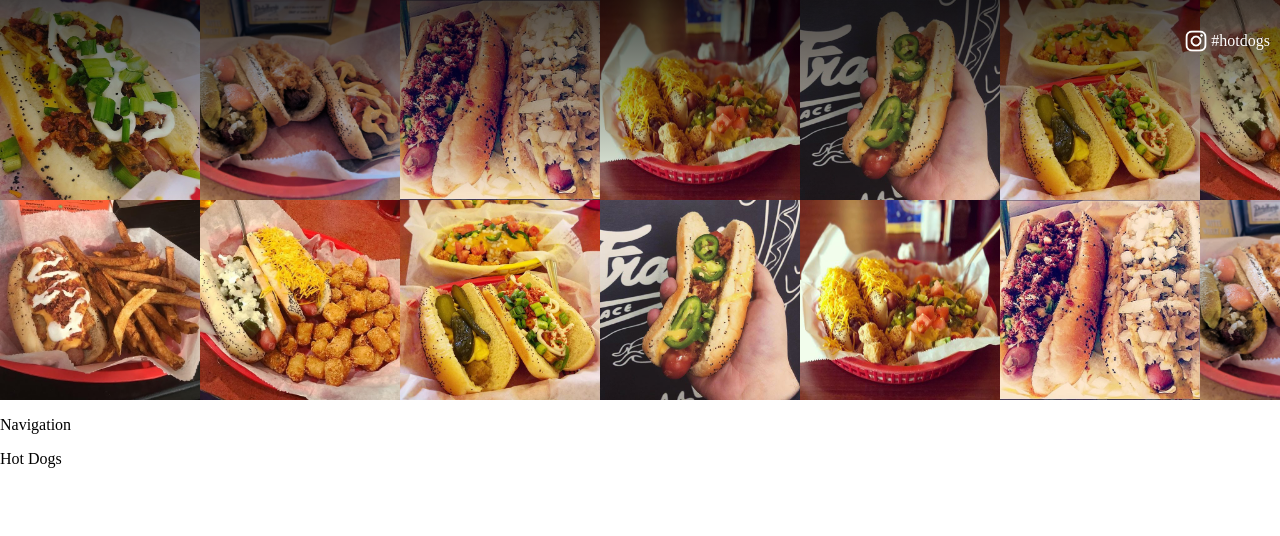
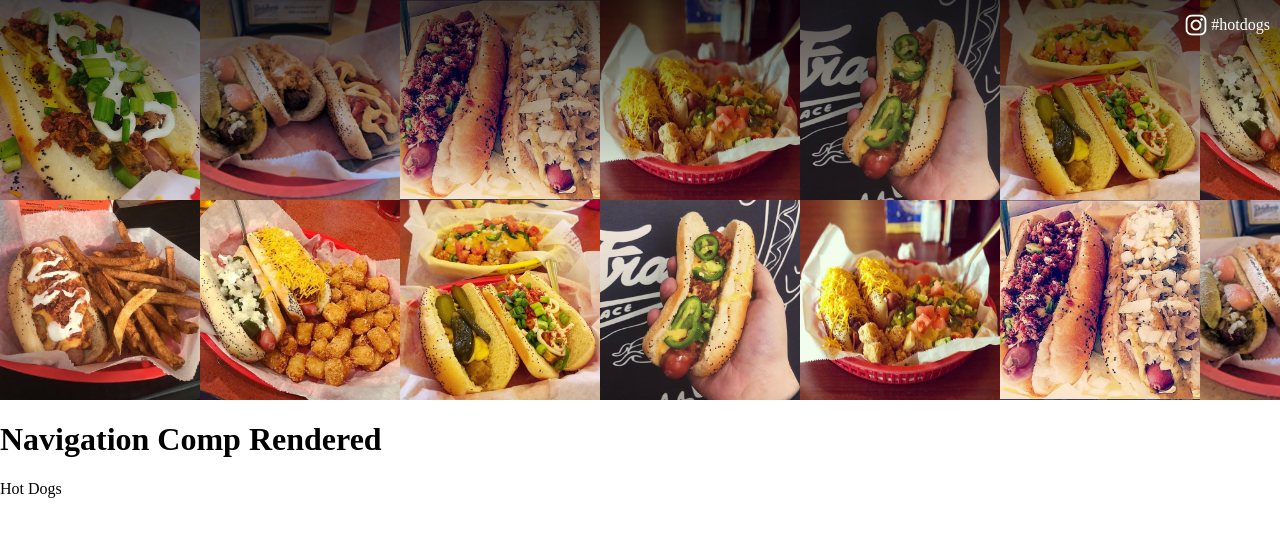
Before and after one commit to SeanMNorton/HotDogTest, a React (Create React App) app: page / in a window 1280 px wide. Shown: the top 536 px of the page. Built offline with nearby package versions, Linux system fonts and the light colour scheme.

Commit message:
add navigation component basic

```diff
--- a/src/components/Header/Header.js
+++ b/src/components/Header/Header.js
@@ -10,10 +10,7 @@ import hotdog7 from '../../assets/images/hotdog-7.jpg';
 import hotdog8 from '../../assets/images/hotdog-8.jpg';
 import instaLogo from '../../assets/images/insta-logo.png';
 
-
 import classes from './Header.module.css';
-
-
 
 
 const Header = () => {
@@ -26,10 +23,11 @@ const Header = () => {
 
  return (
     <div className={classes.Header}>
-        <p className={classes.InstaTag}>
+
+        <a  href="https://www.instagram.com/explore/tags/hotdogs/?hl=en" target="_blank" className={classes.InstaTag}>
             <img className={classes.InstaLogo} src={instaLogo}/>
-            <a href="https://www.instagram.com/explore/tags/hotdogs/?hl=en" target="_blank">#hotdogs</a>
-        </p>
+            #hotdogs
+        </a>
 
         <div className={classes.HeaderOverlay}></div>
         <div className={[classes.row, classes.overlay].join(' ')}>{row1}</div>
--- a/src/components/Header/Header.module.css
+++ b/src/components/Header/Header.module.css
@@ -32,7 +32,28 @@
     min-width: 100px;
     overflow: hidden;
 }
+.InstaTag {
+    font-size: 1em;
+    display: flex;
+    position: absolute;
+    top: 10px;
+    right: 10px;
+    color: white;
+    align-items: center;
+    z-index: 100;
+}
 
+a, a:hover, a:active, a:visited{
+    color: white;
+    text-decoration: none;
+}
+
+.InstaLogo {
+    width: 30px;
+    height: 30px;
+}
+
+/* Header resizing */
 @media(min-width: 500px) {
     .Header .HotdogImg {
         height: 100px;
@@ -51,7 +72,7 @@
     }
 }
 
-@media(min-width: 1000px) {
+@media(min-width: 990px) {
     .Header .HotdogImg {
         height: 200px;
         min-height: 200px;
@@ -68,23 +89,3 @@
         min-width: 250px;
     }
 }
-
-.InstaTag {
-    display: flex;
-    position: absolute;
-    top: 10px;
-    right: 10px;
-    color: white;
-    align-items: center;
-    z-index: 100;
-}
-
-a, a:hover, a:active, a:visited{
-    color: white;
-    text-decoration: none;
-}
-
-.InstaLogo {
-    width: 30px;
-    height: 30px;
-}
--- a/src/components/Layout/Layout.js
+++ b/src/components/Layout/Layout.js
@@ -1,12 +1,13 @@
 import React from 'react';
 import Header from '../Header/Header';
+import Navigation from '../Navigation/Navigation';
 
 const Layout = (props) => {
 
     return (
         <>
             <Header/>
-            <p>Navigation</p>
+            <Navigation />
             <div>{props.children}</div>
         </>
     );
--- /dev/null
+++ b/src/components/Navigation/Navigation.js
@@ -0,0 +1,9 @@
+import React from 'react';
+
+const Navigation = () => {
+    return (
+        <h1>Navigation Comp Rendered</h1>
+    );
+}
+
+export default Navigation;
```
Also changed, not shown: src/components/Navigation/Navigation.module.css (added).
